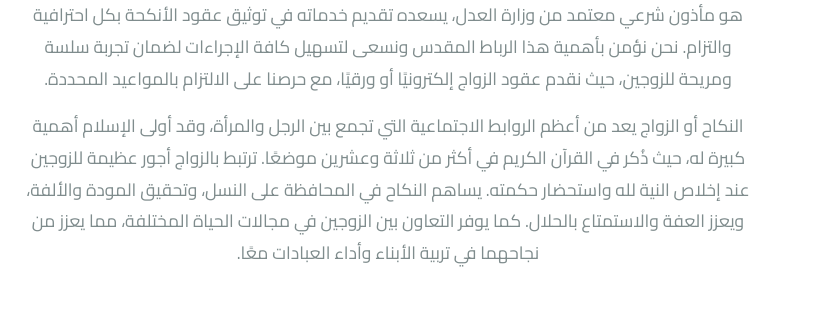
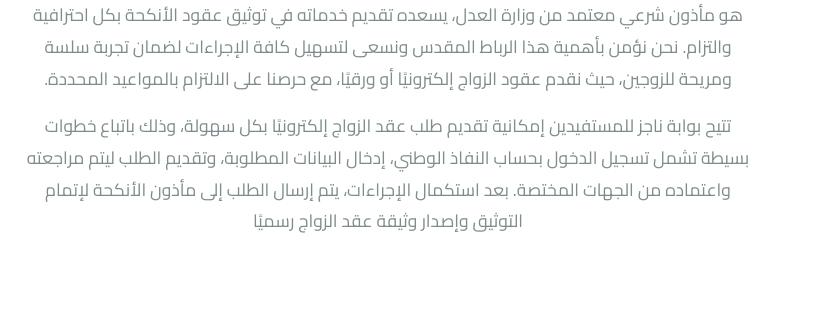
Before and after one commit to sfgco/almathon-sa.com, a plain HTML site: page index.html in a window 1280 px wide. Shown: the part 591-911 px from the top of the page, 442-1280 px from the left. Drawn offline with nearby package versions, Linux system fonts and the light colour scheme.

Commit message:
966555745121

```diff
--- a/index.html
+++ b/index.html
@@ -3,7 +3,7 @@
   <head>
     <meta charset="UTF-8" />
     <meta name="viewport" content="width=device-width, initial-scale=1.0" />
-    <title>مأذون شرعي الشرقية - محمد الاسمري</title>
+    <title>مأذون شرعي الشرقية - محمد الاسمري -</title>
     <link
       href="https://cdnjs.cloudflare.com/ajax/libs/bootstrap/5.3.0/css/bootstrap.rtl.min.css"
       rel="stylesheet"
@@ -20,7 +20,7 @@
 
     <meta
       property="og:type"
-      content="نعمل لإعادة نظم البيئة من أجل التنمية المستدامة لتوفير ضمان جودة الحياة والمجتمع والريادة على المستوى الوطني في مجال تدوير النفايات ومعالجتها"
+      content="تتيح بوابة ناجز للمستفيدين إمكانية تقديم طلب عقد الزواج إلكترونيًا بكل سهولة، وذلك باتباع خطوات بسيطة تشمل تسجيل الدخول بحساب النفاذ الوطني، إدخال البيانات المطلوبة، وتقديم الطلب ليتم مراجعته واعتماده من الجهات المختصة. بعد استكمال الإجراءات، يتم إرسال الطلب إلى مأذون الأنكحة لإتمام التوثيق وإصدار وثيقة عقد الزواج رسميًا      "
     />
     <meta
       property="og:title"
@@ -37,7 +37,7 @@
     <!-- Navigation -->
     <nav class="navbar navbar-expand-lg navbar-dark fixed-top">
       <div class="container">
-        <a href="tel:+966555745122" class="navbar-brand">
+        <a href="tel:+0555745121" class="navbar-brand">
           <i class="fas fa-user-circle me-2"></i>د / محمد الاسمري
         </a>
       </div>
@@ -93,13 +93,11 @@
               الالتزام بالمواعيد المحددة.
             </p>
             <p class="intro-text">
-              النكاح أو الزواج يعد من أعظم الروابط الاجتماعية التي تجمع بين
-              الرجل والمرأة، وقد أولى الإسلام أهمية كبيرة له، حيث ذُكر في القرآن
-              الكريم في أكثر من ثلاثة وعشرين موضعًا. ترتبط بالزواج أجور عظيمة
-              للزوجين عند إخلاص النية لله واستحضار حكمته. يساهم النكاح في
-              المحافظة على النسل، وتحقيق المودة والألفة، ويعزز العفة والاستمتاع
-              بالحلال. كما يوفر التعاون بين الزوجين في مجالات الحياة المختلفة،
-              مما يعزز من نجاحهما في تربية الأبناء وأداء العبادات معًا.
+              تتيح بوابة ناجز للمستفيدين إمكانية تقديم طلب عقد الزواج إلكترونيًا
+              بكل سهولة، وذلك باتباع خطوات بسيطة تشمل تسجيل الدخول بحساب النفاذ
+              الوطني، إدخال البيانات المطلوبة، وتقديم الطلب ليتم مراجعته
+              واعتماده من الجهات المختصة. بعد استكمال الإجراءات، يتم إرسال الطلب
+              إلى مأذون الأنكحة لإتمام التوثيق وإصدار وثيقة عقد الزواج رسميًا
             </p>
           </div>
           <div class="col-sm-4 text-center">
@@ -177,7 +175,7 @@
             <div class="row g-3 justify-content-center">
               <div class="col-md-6">
                 <a
-                  href="https://wa.me/966555745122"
+                  href="https://wa.me/966555745121"
                   target="_blank"
                   class="btn btn-whatsapp btn-lg w-100"
                 >
@@ -186,7 +184,7 @@
                 </a>
               </div>
               <div class="col-md-6">
-                <a href="tel:+966555745122" class="btn btn-custom btn-lg w-100">
+                <a href="tel:+0555745121" class="btn btn-custom btn-lg w-100">
                   <i class="fas fa-phone"></i>
                   اتصل بي مباشرة
                 </a>
```
